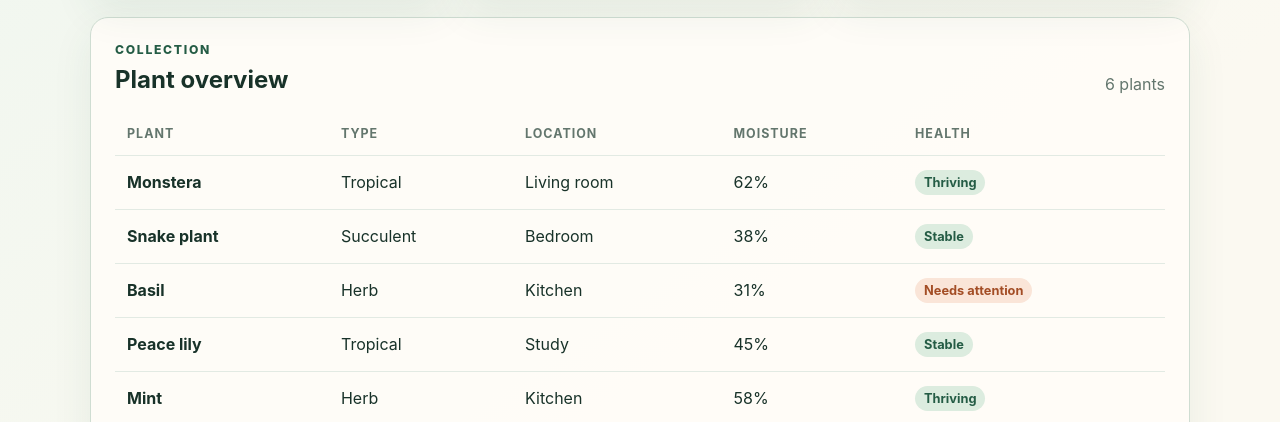
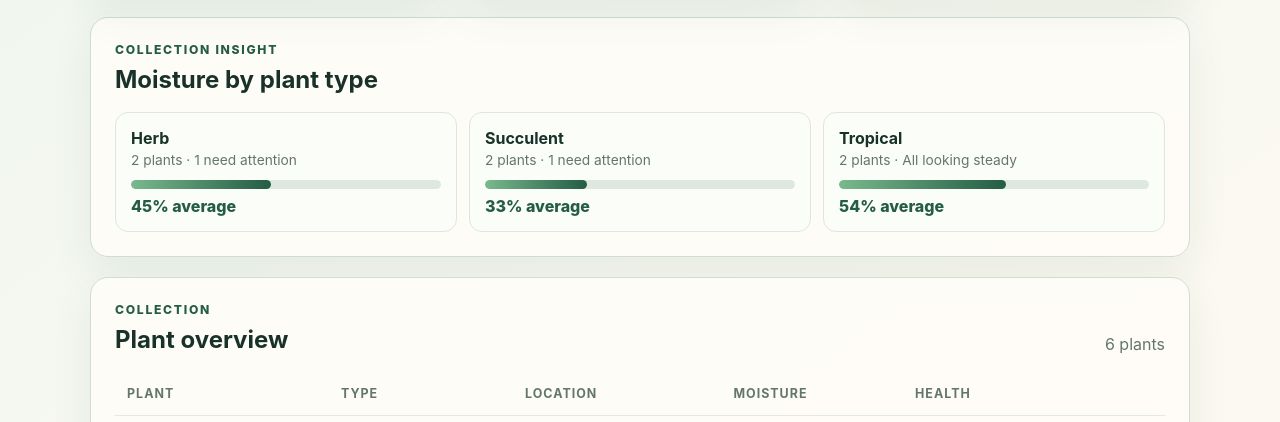
Before and after one commit to chocoHacks33/garden-glance-dashboard, a website: page index.html in a window 1280 px wide. Shown: the part 347-769 px from the top of the page. Drawn offline with Linux system fonts and the light colour scheme.

Commit message:
Add accessible plant type insights

```diff
--- a/app.js
+++ b/app.js
@@ -25,6 +25,37 @@ function escapeHtml(value) {
     .replaceAll("'", "&#039;");
 }
 
+function summarizePlantTypes(items) {
+  const groups = new Map();
+  items.forEach((plant) => {
+    const current = groups.get(plant.type) ?? { type: plant.type, count: 0, moistureTotal: 0, attentionCount: 0 };
+    current.count += 1;
+    current.moistureTotal += plant.moisture;
+    if (plant.health === "Needs attention") current.attentionCount += 1;
+    groups.set(plant.type, current);
+  });
+  return [...groups.values()]
+    .map(({ moistureTotal, ...group }) => ({ ...group, averageMoisture: Math.round(moistureTotal / group.count) }))
+    .sort((a, b) => a.type.localeCompare(b.type));
+}
+
+function typeInsightCard(group) {
+  const type = escapeHtml(group.type);
+  const attentionText = group.attentionCount ? `${group.attentionCount} need attention` : "All looking steady";
+  return `<article class="type-insight">
+    <h3>${type}</h3>
+    <p>${group.count} ${group.count === 1 ? "plant" : "plants"} · ${attentionText}</p>
+    <div class="moisture-track" role="progressbar" aria-label="${type} average moisture" aria-valuemin="0" aria-valuemax="100" aria-valuenow="${group.averageMoisture}">
+      <span class="moisture-fill" style="width: ${group.averageMoisture}%"></span>
+    </div>
+    <span class="moisture-value">${group.averageMoisture}% average</span>
+  </article>`;
+}
+
+function renderTypeInsights(items, documentRef) {
+  documentRef.querySelector("#type-insights").innerHTML = summarizePlantTypes(items).map(typeInsightCard).join("");
+}
+
 function plantRow(plant) {
   return `<tr>
     <td class="plant-name">${escapeHtml(plant.name)}</td>
@@ -45,9 +76,12 @@ function renderDashboard(items, documentRef) {
 }
 
 if (typeof document !== "undefined") {
-  document.addEventListener("DOMContentLoaded", () => renderDashboard(plants, document));
+  document.addEventListener("DOMContentLoaded", () => {
+    renderDashboard(plants, document);
+    renderTypeInsights(plants, document);
+  });
 }
 
 if (typeof module !== "undefined") {
-  module.exports = { plants, calculateSummary, escapeHtml, plantRow };
+  module.exports = { plants, calculateSummary, escapeHtml, summarizePlantTypes, typeInsightCard, plantRow };
 }
--- a/index.html
+++ b/index.html
@@ -34,6 +34,16 @@
         </article>
       </section>
 
+      <section class="panel insight-panel" aria-labelledby="insight-heading">
+        <div class="panel-heading">
+          <div>
+            <p class="eyebrow">Collection insight</p>
+            <h2 id="insight-heading">Moisture by plant type</h2>
+          </div>
+        </div>
+        <div id="type-insights" class="type-insights"></div>
+      </section>
+
       <section class="panel" aria-labelledby="collection-heading">
         <div class="panel-heading">
           <div>
--- a/styles.css
+++ b/styles.css
@@ -58,6 +58,14 @@ h2 { margin-bottom: 0; }
 .summary-card strong { font-size: 2rem; }
 .summary-card.attention strong { color: var(--warning); }
 .panel { padding: 24px; }
+.insight-panel { margin-bottom: 20px; }
+.type-insights { display: grid; grid-template-columns: repeat(auto-fit, minmax(190px, 1fr)); gap: 12px; }
+.type-insight { padding: 15px; border: 1px solid #dde7df; border-radius: 13px; background: #fbfdf9; }
+.type-insight h3 { margin: 0 0 4px; font-size: 1rem; }
+.type-insight p { margin-bottom: 12px; color: var(--muted); font-size: .86rem; }
+.moisture-track { height: 9px; overflow: hidden; border-radius: 999px; background: #dfe8e0; }
+.moisture-fill { display: block; height: 100%; border-radius: inherit; background: linear-gradient(90deg, #79b98d, var(--forest)); }
+.moisture-value { display: block; margin-top: 7px; color: var(--forest); font-weight: 800; }
 .panel-heading { display: flex; align-items: end; justify-content: space-between; gap: 16px; margin-bottom: 18px; }
 .result-count { margin-bottom: 0; color: var(--muted); }
 .table-wrap { overflow-x: auto; }
```
Also changed, not shown: test/app.test.js (+16 -1 lines).
